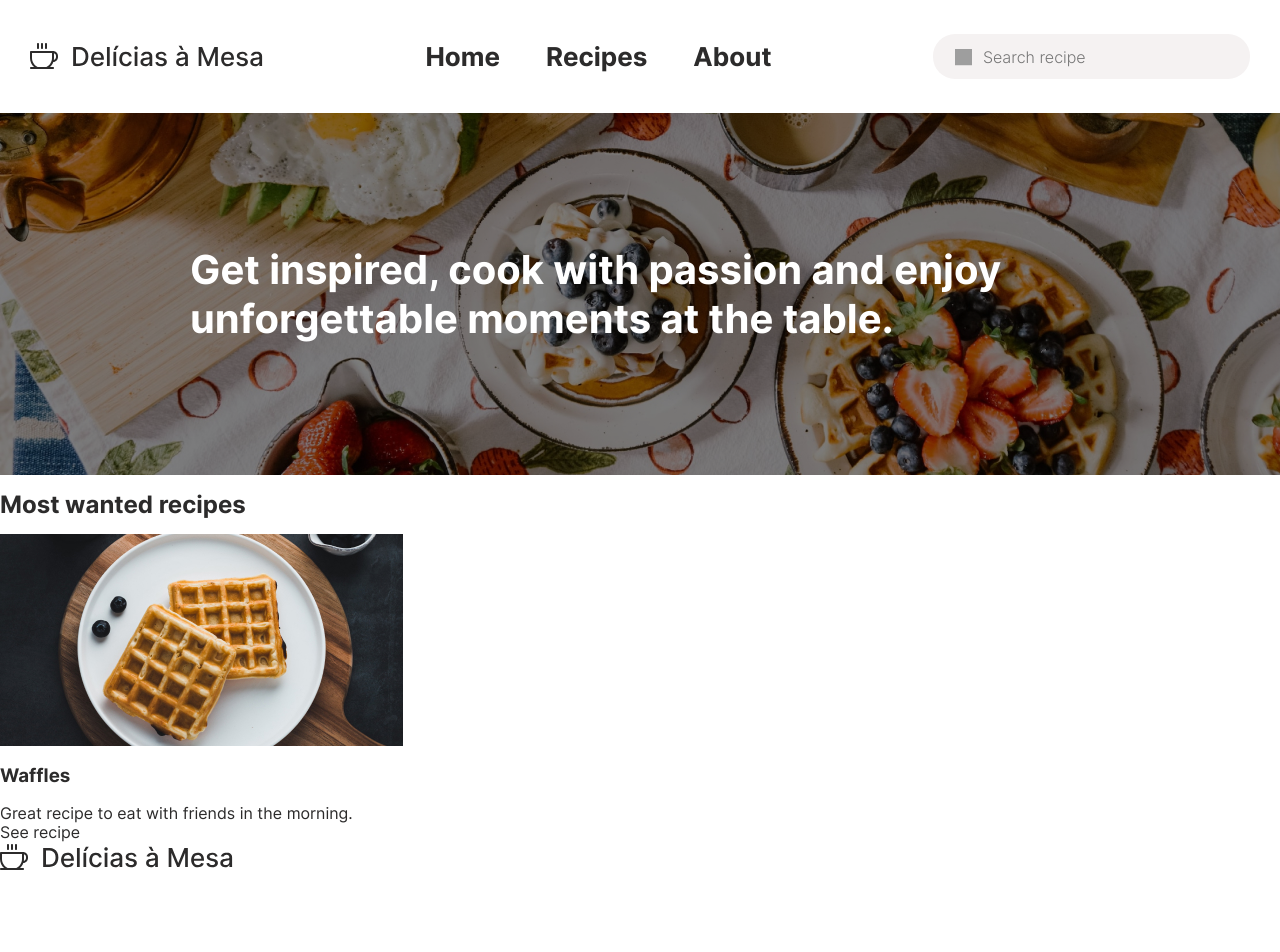
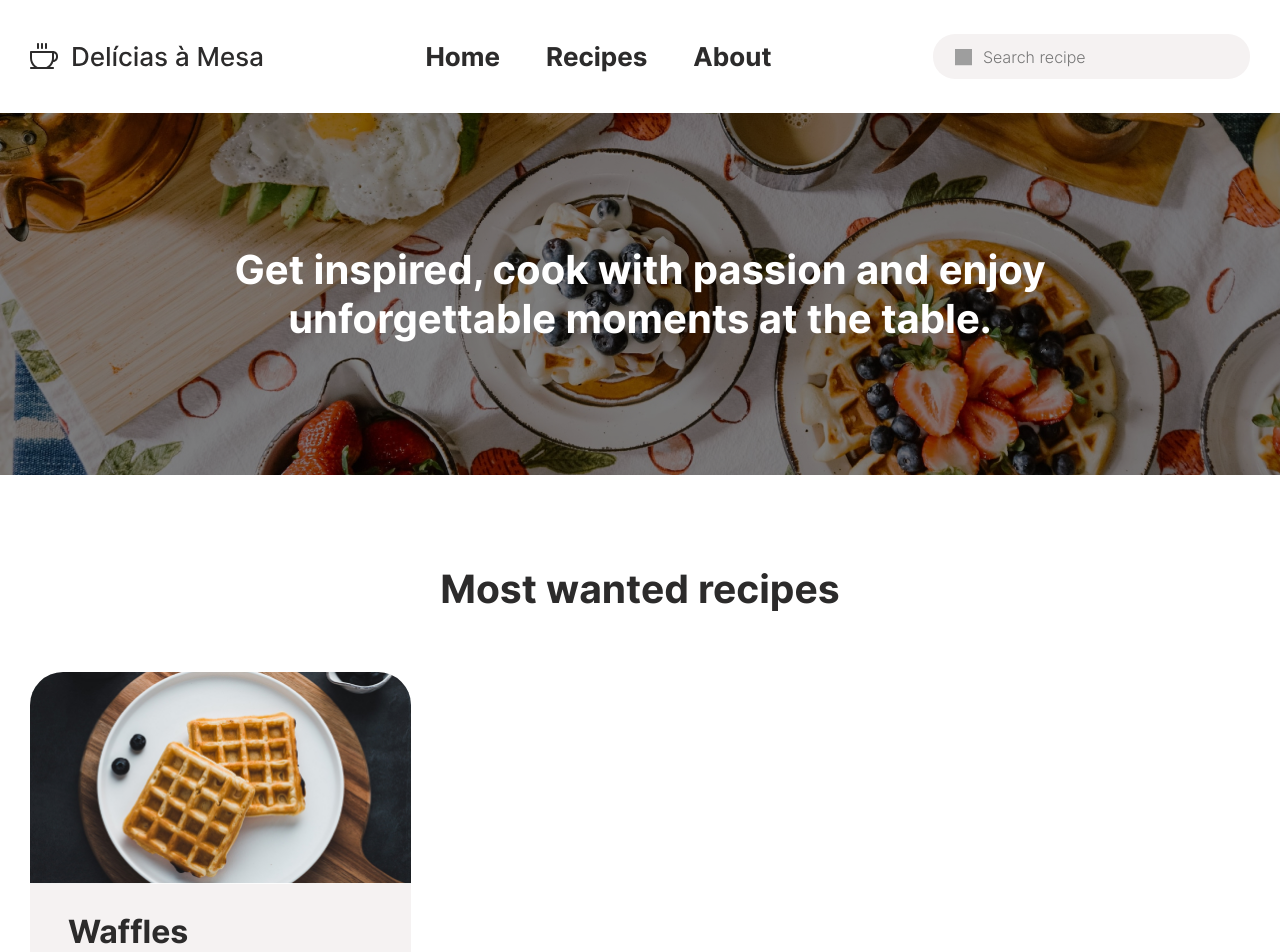
Before and after one commit to rook16rus/recipes-app, a React (Create React App) app: page / in a window 1280 px wide. Shown: the top 952 px of the page. Before the commit the page ends 873 px from the top, so only its background shows below. Built offline with nearby package versions, Linux system fonts and the light colour scheme; grey boxes are pictures that could not be loaded.

Commit message:
Стилизовал блок wanted

```diff
--- a/src/components/Intro/Intro.module.scss
+++ b/src/components/Intro/Intro.module.scss
@@ -29,6 +29,7 @@
     font-weight: 700;
     font-size: 40px;
     line-height: normal;
+    text-align: center;
     color: #fff;
   }
 }
--- a/src/components/RecipeList/RecipeList.module.scss
+++ b/src/components/RecipeList/RecipeList.module.scss
@@ -1,23 +1,55 @@
 .list {
-
+  display: grid;
+  grid-template-columns: repeat(3, 1fr);
+  gap: 38px;
 
   &__item {
+    display: flex;
+    flex-direction: column;
 
+    background-color: #F5F2F2;
+    border-radius: 33px;
+    overflow: hidden;
   }
 
   &__itemPhoto {
+    height: 212px;
 
+    img {
+      width: 100%;
+      height: 100%;
+      object-fit: cover;
+    }
+  }
+
+  &__itemContent {
+    padding: 28px 38px 40px;
   }
 
   &__itemTitle {
+    margin-bottom: 18px;
 
+    font-weight: 700;
+    font-size: 32px;
+    line-height: normal;
   }
 
   &__itemText {
+    margin-bottom: 40px;
 
+    font-weight: 400;
+    font-size: 20px;
+    line-height: normal;
   }
 
   &__itemLink {
+    display: inline-flex;
+    align-items: center;
+    justify-content: center;
+    height: 43px;
+    padding: 0 33px;
 
+    border-radius: 32px;
+    background-color: #FFDB63;
   }
 }
--- a/src/components/RecipeList/RecipeList.tsx
+++ b/src/components/RecipeList/RecipeList.tsx
@@ -9,6 +9,7 @@ const RecipeList = () => {
                 <div className={styles.list__itemPhoto}>
                     <img src={recipePhoto} alt="Фото блюда"/>
                 </div>
+                <div className={styles.list__itemContent}>
                     <h3 className={styles.list__itemTitle}>Waffles</h3>
                     <p className={styles.list__itemText}>
                         Great recipe to eat with friends in the morning.
@@ -16,6 +17,7 @@ const RecipeList = () => {
                     <a className={styles.list__itemLink} href="#">
                         See recipe
                     </a>
+                </div>
             </li>
         </ul>
     )
--- a/src/index.scss
+++ b/src/index.scss
@@ -34,6 +34,10 @@ ol {
   list-style: none;
   margin: 0;
   padding: 0;
+}
+
+h1,h2,h3,h4,h5,h6 {
+  margin: 0;
 }
 
 p {
--- a/src/pages/MainPage/MainPage.module.scss
+++ b/src/pages/MainPage/MainPage.module.scss
@@ -1,7 +1,12 @@
 .wanted {
-
+  padding: 90px 0;
 
   &__title {
+    margin-bottom: 60px;
 
+    font-weight: 700;
+    font-size: 39px;
+    line-height: normal;
+    text-align: center;
   }
 }
--- a/src/pages/MainPage/MainPage.tsx
+++ b/src/pages/MainPage/MainPage.tsx
@@ -5,10 +5,12 @@ import styles from './MainPage.module.scss'
 const MainPage = () => {
     return (
         <section className={styles.wanted}>
-            <h2 className={styles.wanted__title}>
-                Most wanted recipes
-            </h2>
-            <RecipeList />
+            <div className="container">
+                <h2 className={styles.wanted__title}>
+                    Most wanted recipes
+                </h2>
+                <RecipeList />
+            </div>
         </section>
     )
 }
```
Lines whose indentation alone changed are shown as unchanged.
